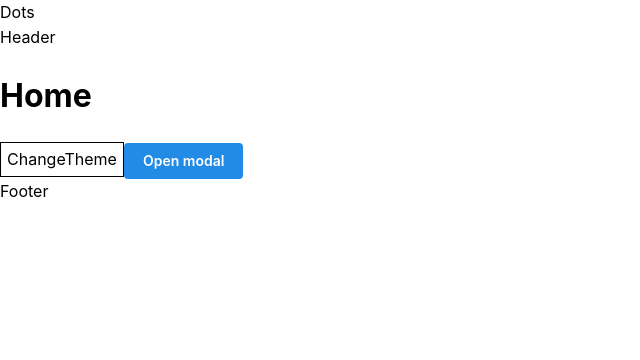
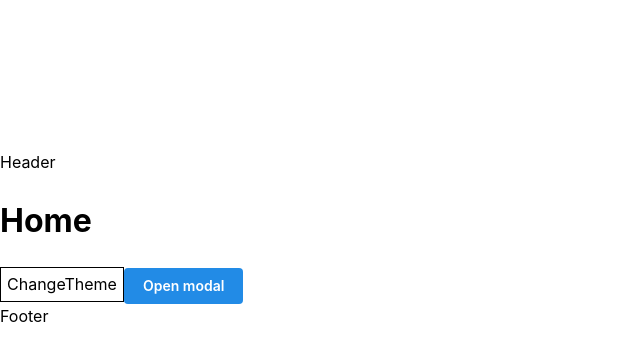
Before and after one commit to phucle297/wb-fe, a React (Vite) app: page / in a window 1280 px wide. Shown: the top 360 px of the page, without its empty margins (0-640 px from the left). Built offline with nearby package versions, Linux system fonts and the light colour scheme.

Commit message:
chore: clone code dots grid

```diff
--- a/src/components/dots/index.tsx
+++ b/src/components/dots/index.tsx
@@ -1,5 +1,27 @@
 const Dots = () => {
-  return <div>Dots</div>;
+  return (
+    <div className="pointer-events-none fixed left-0 top-0 -z-50 select-none">
+      <div className="sticky left-0 top-0 h-screen w-screen overflow-hidden">
+        <div className="absolute inset-0 z-[-1] bg-muted-foreground/20" />
+        <div
+          className="bg-gradient-radial absolute z-[-1] h-56 w-56 -translate-x-1/2 -translate-y-1/2 rounded-full from-primary from-0% to-transparent to-90% blur-md will-change-auto"
+          style={{ top: 67, left: 1224 }}
+        />
+        <svg height="100%" width="100%" xmlns="http://www.w3.org/2000/svg">
+          <defs>
+            <pattern height={16} id="dotted-pattern" patternUnits="userSpaceOnUse" width={16}>
+              <circle cx={2} cy={2} fill="black" r={1} />
+            </pattern>
+            <mask id="dots-mask">
+              <rect fill="white" height="100%" width="100%" />
+              <rect fill="url(#dotted-pattern)" height="100%" width="100%" />
+            </mask>
+          </defs>
+          <rect fill="hsl(var(--background))" height="100%" mask="url(#dots-mask)" width="100%" />
+        </svg>
+      </div>
+    </div>
+  );
 };
 
 export default Dots;
```
